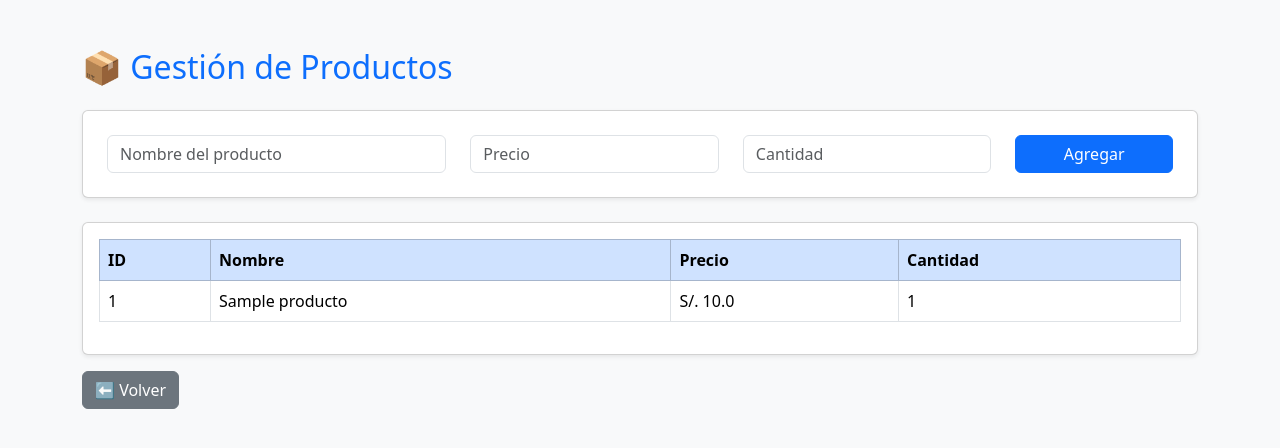
After one commit to johanllv06-source/sistema-inventario, a Flask app: page /productos in a window 1280 px wide. The commit adds this page. Shown: the top 448 px of the page. Run offline with Flask 3, Linux system fonts and the light colour scheme; tables that the repository leaves empty hold one stand-in row (values such as "Sample post").

Commit message:
Arreglado botón ingresar

```diff
--- a/app.py
+++ b/app.py
@@ -1,17 +1,49 @@
 import os
-from flask import Flask, render_template
-from flask import Flask
+import sqlite3
+from flask import Flask, render_template, request, redirect, url_for
 
 app = Flask(__name__)
 app.config["SECRET_KEY"] = os.environ.get("SECRET_KEY")
+
+DATABASE = "inventario.db"
+
+# Crear base de datos si no existe
+def init_db():
+    with sqlite3.connect(DATABASE) as conn:
+        conn.execute("""
+            CREATE TABLE IF NOT EXISTS productos (
+                id INTEGER PRIMARY KEY AUTOINCREMENT,
+                nombre TEXT NOT NULL,
+                precio REAL NOT NULL,
+                cantidad INTEGER NOT NULL
+            )
+        """)
 
 @app.route("/")
 def home():
     return render_template("index.html")
 
+@app.route("/productos")
+def productos():
+    with sqlite3.connect(DATABASE) as conn:
+        productos = conn.execute("SELECT * FROM productos").fetchall()
+    return render_template("productos.html", productos=productos)
+
+@app.route("/agregar", methods=["POST"])
+def agregar():
+    nombre = request.form["nombre"]
+    precio = request.form["precio"]
+    cantidad = request.form["cantidad"]
+
+    with sqlite3.connect(DATABASE) as conn:
+        conn.execute(
+            "INSERT INTO productos (nombre, precio, cantidad) VALUES (?, ?, ?)",
+            (nombre, precio, cantidad)
+        )
+
+    return redirect(url_for("productos"))
+
 if __name__ == "__main__":
+    init_db()
     port = int(os.environ.get("PORT", 10000))
-
     app.run(host="0.0.0.0", port=port)
-
-    app.run(host="0.0.0.0", port=port)
--- a/templates/index.html
+++ b/templates/index.html
@@ -47,9 +47,9 @@
         </p>
 
         <div class="d-grid mt-4">
-            <button class="btn btn-primary btn-lg">
+            <a href="{{ url_for('productos') }}" class="btn btn-primary btn-lg">
                 Ingresar al Sistema
-            </button>
+            </a>
         </div>
     </div>
 </div>
--- /dev/null
+++ b/templates/productos.html
@@ -0,0 +1,64 @@
+<!DOCTYPE html>
+<html lang="es">
+<head>
+    <meta charset="UTF-8">
+    <title>Productos</title>
+    <meta name="viewport" content="width=device-width, initial-scale=1">
+    <link href="https://cdn.jsdelivr.net/npm/bootstrap@5.3.2/dist/css/bootstrap.min.css" rel="stylesheet">
+</head>
+<body class="bg-light">
+
+<div class="container mt-5">
+
+    <h2 class="mb-4 text-primary">📦 Gestión de Productos</h2>
+
+    <!-- Formulario -->
+    <form method="POST" action="/agregar" class="card p-4 mb-4 shadow-sm">
+        <div class="row">
+            <div class="col-md-4">
+                <input type="text" name="nombre" class="form-control" placeholder="Nombre del producto" required>
+            </div>
+            <div class="col-md-3">
+                <input type="number" step="0.01" name="precio" class="form-control" placeholder="Precio" required>
+            </div>
+            <div class="col-md-3">
+                <input type="number" name="cantidad" class="form-control" placeholder="Cantidad" required>
+            </div>
+            <div class="col-md-2">
+                <button class="btn btn-primary w-100">Agregar</button>
+            </div>
+        </div>
+    </form>
+
+    <!-- Tabla -->
+    <div class="card shadow-sm">
+        <div class="card-body">
+            <table class="table table-bordered table-hover">
+                <thead class="table-primary">
+                    <tr>
+                        <th>ID</th>
+                        <th>Nombre</th>
+                        <th>Precio</th>
+                        <th>Cantidad</th>
+                    </tr>
+                </thead>
+                <tbody>
+                    {% for p in productos %}
+                    <tr>
+                        <td>{{ p[0] }}</td>
+                        <td>{{ p[1] }}</td>
+                        <td>S/. {{ p[2] }}</td>
+                        <td>{{ p[3] }}</td>
+                    </tr>
+                    {% endfor %}
+                </tbody>
+            </table>
+        </div>
+    </div>
+
+    <a href="/" class="btn btn-secondary mt-3">⬅ Volver</a>
+
+</div>
+
+</body>
+</html>
```
Also changed, not shown: inventario.db (added).
